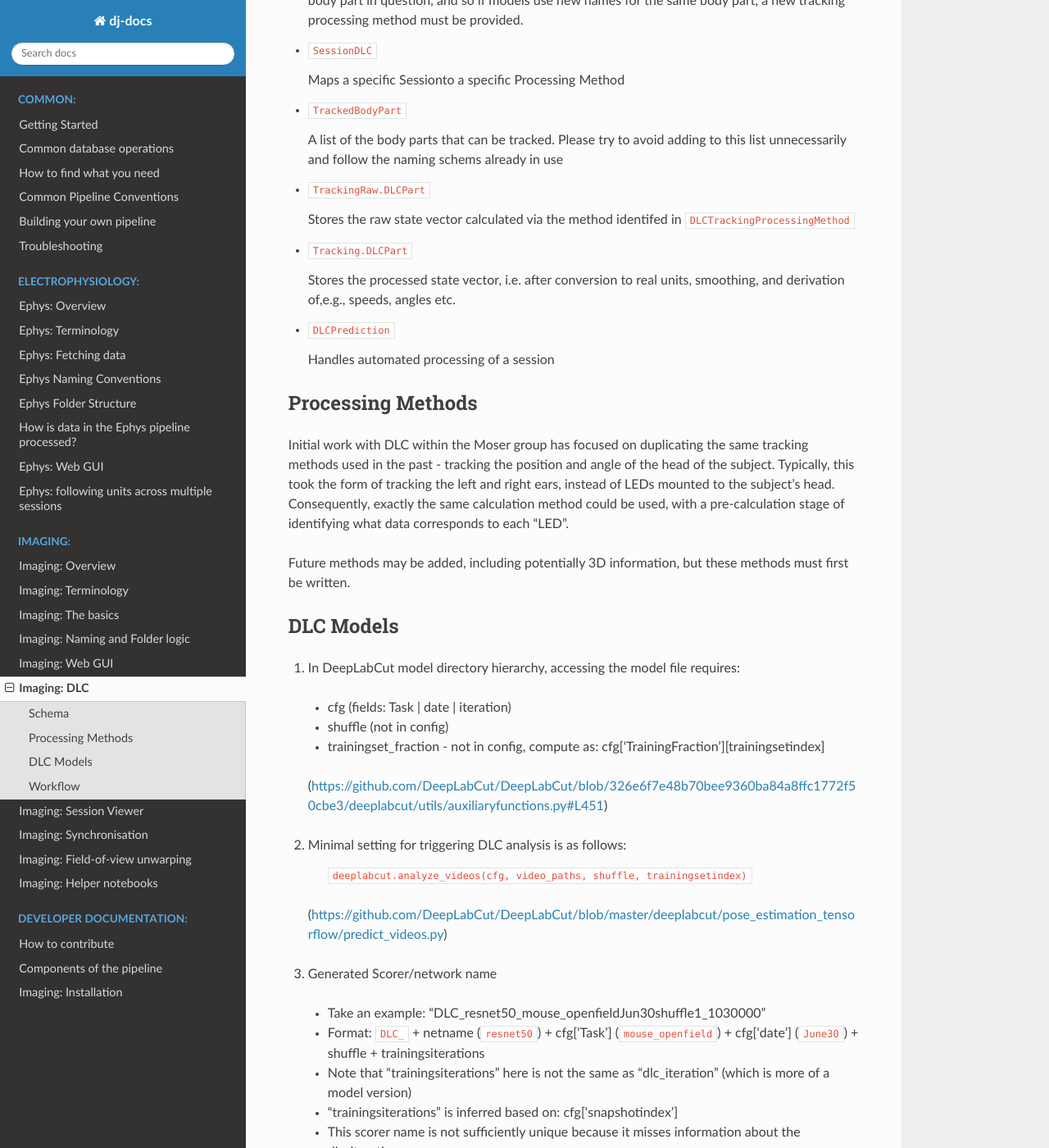
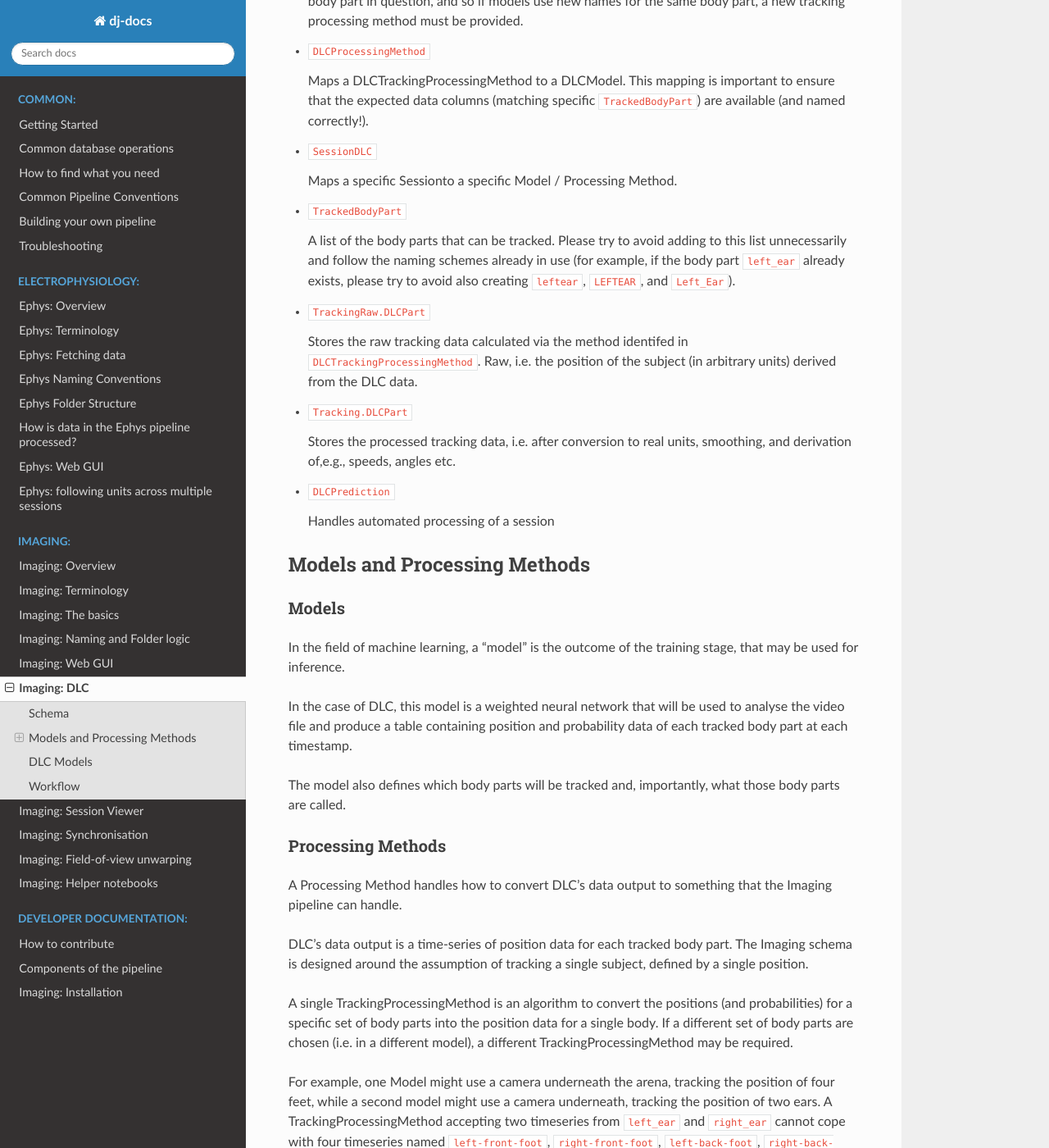
Before and after one commit to kavli-ntnu/dj-docs, a Sphinx documentation site: the page built from docs/imaging/dlc.rst, in a window 1280 px wide and 1400 px high, scrolled down 1109 px. Shown: the whole window at 82% size. Built offline with Sphinx 7.4.7 and the Read the Docs theme 2.0.0, drawn with Linux system fonts in a browser that asks for light colours; some of the changed text lies outside the part shown.

Commit message:
Address review comments

```diff
--- a/docs/imaging/dlc.rst
+++ b/docs/imaging/dlc.rst
@@ -4,7 +4,7 @@
 Imaging: DLC
 =========================
 
-`DeepLabCut <http://www.mackenziemathislab.org/deeplabcut>`_ is a software package for inferring motion capture information from tracking video. Whereas Optitrack makes use of one infra-red reflectors attached to the subject(s), DeepLabCut instead uses a deep neural network trained on human-labelled data of the subject(s), allowing for less interference with subject behaviour.
+`DeepLabCut <http://www.mackenziemathislab.org/deeplabcut>`_ is a software package for inferring motion capture information from tracking video. Whereas Optitrack makes use of infra-red reflectors attached to the parts of the subject's body that are to be tracked, DeepLabCut instead analyses a video of the subject using a deep neural network. The latter approach interferes less with the subject's natural behaviour.
 
 
 
@@ -16,36 +16,39 @@
 .. figure:: /_static/imaging/dlc_schema.png
    :alt: DLC in the Imaging schema
 
-   DLC in the Imaging schema
+   DLC in the Imaging schema.
 
 * ``DLCTrackingType``
 
-  Keeps track of the kinds of tracking to which DLC can be assigned. At present, DLC data is only supported for *openfield* tasks
+  Determines which kinds of session (e.g. a 1D wheel session vs a 2D open field session) will be processed beyond the ``TrackingRaw`` table. At present, only `*openfield* sessions are supported.
 
 * ``DLCModel``
 
-  Contains the full specification of a trained DLC model used in prediction. Due to the way DLC is designed, this data is derived from several separate files.
-  When creating a new Method, please pay careful attention to how body parts are named (see ``TrackedBodyPart``)
+  Contains the full specification of a trained DLC model used in prediction. Due to the way DLC is designed, this data is derived from several separate files. When creating a new Method, please pay careful attention to how body parts are named (see ``TrackedBodyPart``).
 
 * ``DLCTrackingProcessingMethod``
 
   DLC by itself keeps track of individual body parts, not an entire subject; while the imaging pipeline is built around the assumption that a subject can be assigned to a single state vector at any given time. This table keeps track of the method to calculate that state vector given the set of body part co-ordinates provided by DLC. Note that it has to know the *exact* name of each body part in question, and so if models use new names for the same body part, a new tracking processing method must be provided.
 
+* ``DLCProcessingMethod``
+
+  Maps a DLCTrackingProcessingMethod to a DLCModel. This mapping is important to ensure that the expected data columns (matching specific ``TrackedBodyPart``) are available (and named correctly!).
+
 * ``SessionDLC``
 
-  Maps a specific Sessionto a specific Processing Method
+  Maps a specific Sessionto a specific Model / Processing Method.
 
 * ``TrackedBodyPart``
 
-  A list of the body parts that can be tracked. Please try to avoid adding to this list unnecessarily and follow the naming schems already in use
+  A list of the body parts that can be tracked. Please try to avoid adding to this list unnecessarily and follow the naming schemes already in use (for example, if the body part ``left_ear`` already exists, please try to avoid also creating ``leftear``, ``LEFTEAR``, and ``Left_Ear``).
 
 * ``TrackingRaw.DLCPart``
 
-  Stores the raw state vector calculated via the method identifed in ``DLCTrackingProcessingMethod``
+  Stores the raw tracking data calculated via the method identifed in ``DLCTrackingProcessingMethod``. Raw, i.e. the position of the subject (in arbitrary units) derived from the DLC data.
 
 * ``Tracking.DLCPart``
 
-  Stores the processed state vector, i.e. after conversion to real units, smoothing, and derivation of,e.g., speeds, angles etc.
+  Stores the processed tracking data, i.e. after conversion to real units, smoothing, and derivation of,e.g., speeds, angles etc.
 
 * ``DLCPrediction``
 
@@ -53,13 +56,35 @@
 
 
 
+Models and Processing Methods
+-----------------------------------
+
+Models
+^^^^^^^^^^
+
+In the field of machine learning, a "model" is the outcome of the training stage, that may be used for inference.
+
+In the case of DLC, this model is a weighted neural network that will be used to analyse the video file and produce a table containing position and probability data of each tracked body part at each timestamp.
+
+The model also defines which body parts will be tracked and, importantly, what those body parts are called.
+
 Processing Methods
------------------------
+^^^^^^^^^^^^^^^^^^^^^^^^^
+
+A Processing Method handles how to convert DLC's data output to something that the Imaging pipeline can handle.
+
+DLC's data output is a time-series of position data for each tracked body part. The Imaging schema is designed around the assumption of tracking a single subject, defined by a single position.
+
+A single TrackingProcessingMethod is an algorithm to convert the positions (and probabilities) for a specific set of body parts into the position data for a single body. If a different set of body parts are chosen (i.e. in a different model), a different TrackingProcessingMethod may be required.
+
+For example, one Model might use a camera underneath the arena, tracking the position of four feet, while a second model might use a camera underneath, tracking the position of two ears. A TrackingProcessingMethod accepting two timeseries from ``left_ear`` and ``right_ear`` cannot cope with four timeseries named ``left-front-foot``, ``right-front-foot``, ``left-back-foot``, ``right-back-foot``.
+
+Adding new processing methods
+^^^^^^^^^^^^^^^^^^^^^^^^^^^^^^^^^^^^
 
 Initial work with DLC within the Moser group has focused on duplicating the same tracking methods used in the past - tracking the position and angle of the head of the subject. Typically, this took the form of tracking the left and right ears, instead of LEDs mounted to the subject's head. Consequently, exactly the same calculation method could be used, with a pre-calculation stage of identifying what data corresponds to each "LED".
 
-Future methods may be added, including potentially 3D information, but these methods must first be written.
-
+Future methods may be added, including potentially 3D information, but these methods must first be formulated, written, and tested.
 
 
 DLC Models
```
